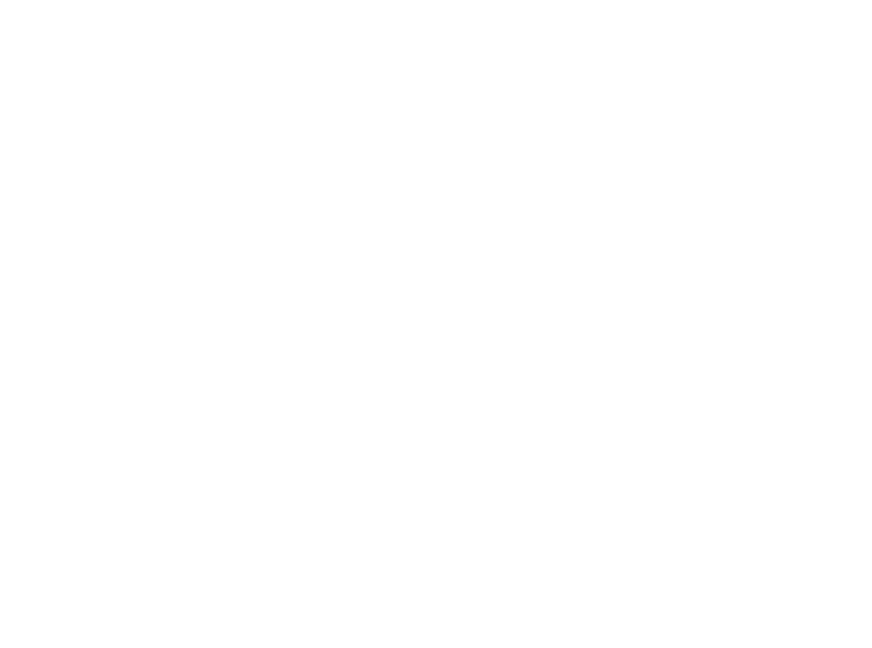
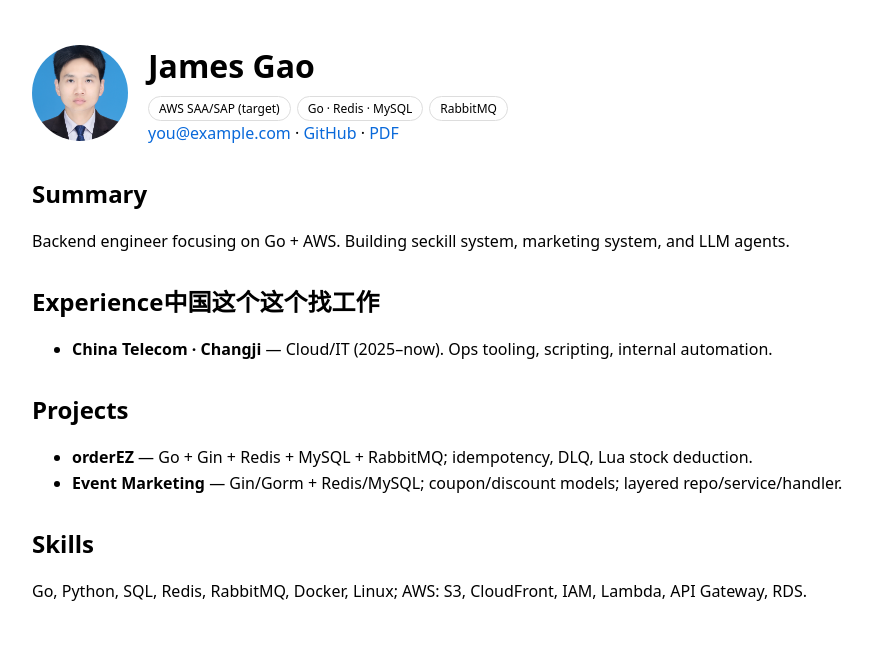
Before and after one commit to Apolonia-Vitali-Corleone/cv.whynotcloud.ltd, a plain HTML site: page 02-static-cdn-serverless-form/site/cn/index.html in a window 1280 px wide. Shown: the whole page, without its empty margins (168-1040 px from the left). Drawn offline with Linux system fonts and the light colour scheme.

Commit message:
please be OK!

```diff
--- a/02-static-cdn-serverless-form/site/cn/index.html
+++ b/02-static-cdn-serverless-form/site/cn/index.html
@@ -0,0 +1,60 @@
+<!doctype html>
+<html lang="zh-CN">
+<head>
+  <meta charset="utf-8"/>
+  <meta name="viewport" content="width=device-width,initial-scale=1"/>
+  <title>James Gao · Resume</title>
+  <link rel="preload" href="/assets/profile.jpg" as="image">
+  <style>
+    body{font-family:system-ui,-apple-system,Segoe UI,Roboto,Helvetica,Arial,sans-serif;margin:0;line-height:1.6}
+    .wrap{max-width:880px;margin:40px auto;padding:0 20px}
+    header{display:flex;gap:20px;align-items:center}
+    img{width:96px;height:96px;border-radius:50%;object-fit:cover}
+    h1{margin:0 0 4px}
+    .chips span{display:inline-block;border:1px solid #ddd;border-radius:999px;padding:2px 10px;margin-right:6px;font-size:12px}
+    section{margin-top:28px}
+    h2{margin:24px 0 6px}
+    a{color:#0969da;text-decoration:none}
+    a:hover{text-decoration:underline}
+  </style>
+</head>
+<body>
+  <div class="wrap">
+    <header>
+      <img src="/assets/profile.jpg" alt="avatar">
+      <div>
+        <h1>James Gao</h1>
+        <div class="chips">
+          <span>AWS SAA/SAP (target)</span><span>Go · Redis · MySQL</span><span>RabbitMQ</span>
+        </div>
+        <div><a href="mailto:you@example.com">you@example.com</a> · <a href="https://github.com/yourname" rel="noopener">GitHub</a> · <a href="/resume.pdf">PDF</a></div>
+      </div>
+    </header>
+
+    <section>
+      <h2>Summary</h2>
+      <p>Backend engineer focusing on Go + AWS. Building seckill system, marketing system, and LLM agents.</p>
+    </section>
+
+    <section>
+      <h2>Experience中国这个这个找工作</h2>
+      <ul>
+        <li><b>China Telecom · Changji</b> — Cloud/IT (2025–now). Ops tooling, scripting, internal automation.</li>
+      </ul>
+    </section>
+
+    <section>
+      <h2>Projects</h2>
+      <ul>
+        <li><b>orderEZ</b> — Go + Gin + Redis + MySQL + RabbitMQ; idempotency, DLQ, Lua stock deduction.</li>
+        <li><b>Event Marketing</b> — Gin/Gorm + Redis/MySQL; coupon/discount models; layered repo/service/handler.</li>
+      </ul>
+    </section>
+
+    <section>
+      <h2>Skills</h2>
+      <p>Go, Python, SQL, Redis, RabbitMQ, Docker, Linux; AWS: S3, CloudFront, IAM, Lambda, API Gateway, RDS.</p>
+    </section>
+  </div>
+</body>
+</html>
--- a/02-static-cdn-serverless-form/site/index.html
+++ b/02-static-cdn-serverless-form/site/index.html
@@ -4,7 +4,7 @@
   <meta charset="utf-8"/>
   <meta name="viewport" content="width=device-width,initial-scale=1"/>
   <title>James Gao · Resume</title>
-  <link rel="preload" href="./assets/profile.jpg" as="image">
+  <link rel="preload" href="/assets/profile.jpg" as="image">
   <style>
     body{font-family:system-ui,-apple-system,Segoe UI,Roboto,Helvetica,Arial,sans-serif;margin:0;line-height:1.6}
     .wrap{max-width:880px;margin:40px auto;padding:0 20px}
```
Also changed, not shown: 2 other files.
